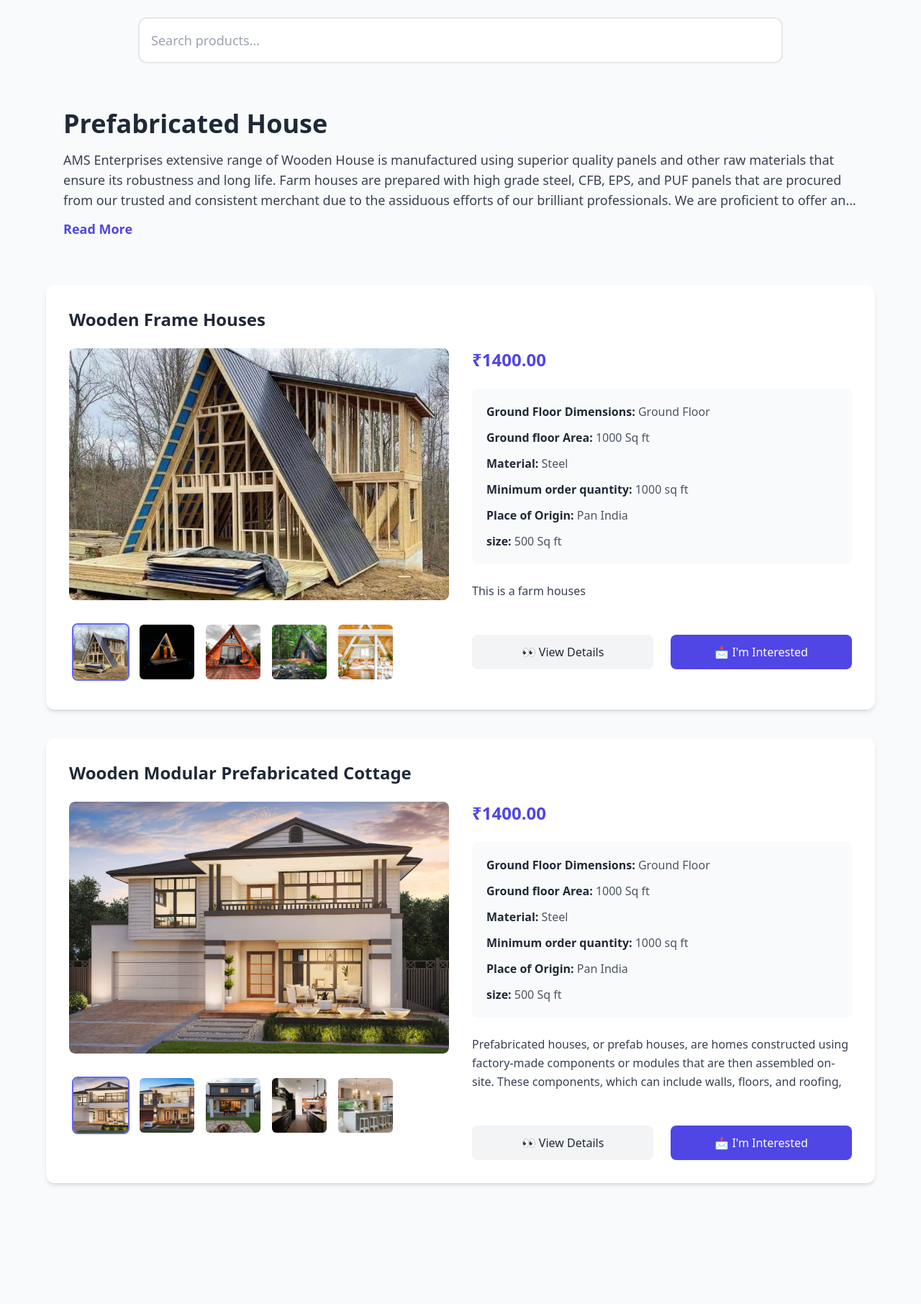
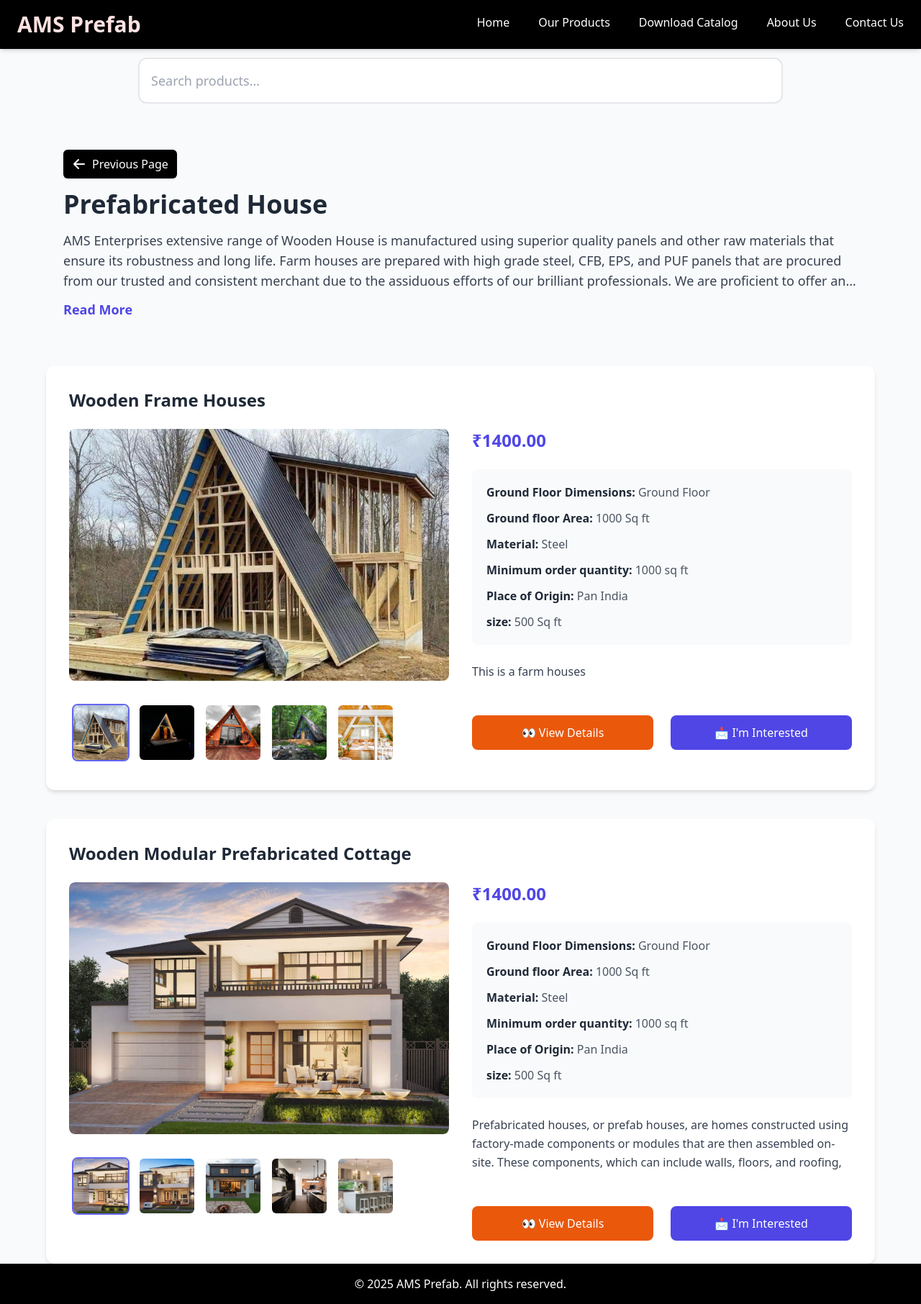
Before and after one commit to SahilGupta99/Product-Management, a Flask app: page /category/21 in a window 1280 px wide. Shown: the whole page at 72% size. Before the commit the page ends 1647 px from the top, so only its background shows below. Run offline with Flask 2, Linux system fonts and the light colour scheme; data comes from the database, SQL or seed files in the repository; some libraries are stand-ins or nearby versions.

Commit message:
added navbar and searchbar is working

```diff
--- a/templates/category.html
+++ b/templates/category.html
@@ -6,6 +6,12 @@
     <meta name="viewport" content="width=device-width, initial-scale=1.0">
     <title>{{ category.name }} - Products</title>
     <script src="https://cdn.tailwindcss.com"></script>
+    <script src="https://cdnjs.cloudflare.com/ajax/libs/font-awesome/6.5.1/js/all.min.js"crossorigin="anonymous"></script>
+    <script src="//cdnjs.cloudflare.com/ajax/libs/jquery/3.2.1/jquery.min.js"></script>
+    <link href="https://cdn.jsdelivr.net/npm/tailwindcss@2.2.19/dist/tailwind.min.css" rel="stylesheet">
+    <link href="https://cdn.jsdelivr.net/npm/tailwindcss@2.2.19/dist/tailwind.min.css" rel="stylesheet">
+    <link rel="stylesheet" href="https://cdnjs.cloudflare.com/ajax/libs/font-awesome/6.0.0-beta3/css/all.min.css">
+
     <style>
         .product-card {
             min-height: 100%;
@@ -92,20 +98,45 @@
             }
         }
     </style>
+
 </head>
 
-<body class="bg-gray-50 p-6">
+<body class="bg-gray-50 ">
+    {% include 'navbar-2.html' %}
+    <div class="h-20"></div>  <!-- Adjust height as per your navbar height -->
+
+    <main>
+
     <!-- Search Bar with Dropdown -->
     <div class="max-w-4xl mx-auto mb-10 relative">
         <input type="text" id="searchInput" placeholder="Search products..."
-            class="w-full p-4 text-lg border-2 rounded-xl focus:ring-2 focus:ring-indigo-500 focus:border-indigo-500"
-            onfocus="showSearchDropdown()">
+            class="w-full p-4 text-lg border-2 rounded-xl focus:ring-2 focus:ring-indigo-500 focus:border-indigo-500 pr-10"
+            oninput="toggleClearButton()" onfocus="showSearchDropdown()">
+
+        <!-- ❌ Clear Icon -->
+        <button id="clearSearchBtn" onclick="clearSearch()"
+            class="absolute right-4 top-1/2 transform -translate-y-1/2 text-2xl text-gray-400 hover:text-red-500 hidden">
+
+            &times;
+        </button>
+
         <div id="searchDropdown" class="search-dropdown">
             <!-- Search results will appear here -->
         </div>
     </div>
 
+
     <div class="max-w-6xl mx-auto p-6">
+             <!-- Back Button -->
+     <a href="/"
+     class="inline-flex items-center px-3 py-2 bg-black text-white rounded-md shadow hover:bg-gray-800 transition duration-200 mb-4">
+     <svg xmlns="http://www.w3.org/2000/svg" class="h-5 w-5 mr-2" viewBox="0 0 20 20" fill="currentColor">
+         <path fill-rule="evenodd"
+             d="M9.707 16.707a1 1 0 01-1.414 0l-6-6a1 1 0 010-1.414l6-6a1 1 0 011.414 1.414L5.414 9H17a1 1 0 110 2H5.414l4.293 4.293a1 1 0 010 1.414z"
+             clip-rule="evenodd" />
+     </svg>
+     Previous Page
+  </a>
         <!-- Display Category Name -->
         <h2 class="text-3xl md:text-4xl font-bold mb-4 text-gray-800">{{ category.name }}</h2>
 
@@ -123,13 +154,36 @@
 
     <!-- Products Container -->
     <div id="productsContainer" class="max-w-6xl mx-auto space-y-10"></div>
-
+    </main>
+    {% include 'footer.html' %}
     <!-- Hidden JSON Data -->
     <script type="application/json" id="productData">
         {{ products | tojson | safe }}
     </script>
 
     <script>
+
+// #DEV: to clear the search bar and filter
+function toggleClearButton() {
+    const input = document.getElementById('searchInput');
+    const clearBtn = document.getElementById('clearSearchBtn');
+    clearBtn.style.display = input.value ? 'block' : 'none';
+}
+
+function clearSearch() {
+    const input = document.getElementById('searchInput');
+    const dropdown = document.getElementById('searchDropdown');
+
+    input.value = '';
+    document.getElementById('clearSearchBtn').style.display = 'none';
+
+    // Optional: Clear filter or dropdown
+    dropdown.innerHTML = '';
+
+    // If you're applying filter from this input, reset data here
+    // For example: reload all products or reset your displayed list
+    fetchAllProducts(); // Create this function as needed
+}
         const products = JSON.parse(document.getElementById("productData").textContent);
         const searchInput = document.getElementById("searchInput");
         const searchDropdown = document.getElementById("searchDropdown");
@@ -149,10 +203,18 @@
 
         // Function to update search dropdown
         function updateSearchDropdown(filter = "") {
-            searchDropdown.innerHTML = products
-                .filter(product =>
-                    product.name.toLowerCase().includes(filter.toLowerCase())
+    const lowerFilter = filter.toLowerCase();
+    const matches = products.filter(product =>
+        product.id.toString().toLowerCase().includes(lowerFilter) ||
+        product.name.toLowerCase().includes(lowerFilter) ||
+        (product.description && product.description.toLowerCase().includes(lowerFilter)) ||
+        (product.price && product.price.toString().toLowerCase().includes(lowerFilter)) ||
+        Object.values(product.specs || {}).some(spec =>
+            spec && spec.toString().toLowerCase().includes(lowerFilter)
         )
+    );
+
+    searchDropdown.innerHTML = matches
         .map(product => `
             <div class="p-4 hover:bg-gray-50 cursor-pointer border-b border-gray-100 last:border-b-0"
                  onclick="selectProduct('${product.id}', '${product.name.replace(/'/g, "\\'")}')">
@@ -162,6 +224,7 @@
         `)
         .join('');
 }
+
 
         // Function to select product from dropdown
         function selectProduct(productId, productName) {
@@ -191,16 +254,20 @@
     let filteredProducts = products;
 
     if (typeof filter === 'string' && filter.trim() !== "") {
-                // Text search
-                filteredProducts = products.filter(product =>
-                    product.name.toLowerCase().includes(filter.toLowerCase()) ||
-                    (product.description && product.description.toLowerCase().includes(filter.toLowerCase())))
-            } else if (typeof filter === 'string') {
-                // Show all products
+        const lowerFilter = filter.toLowerCase();
+        filteredProducts = products.filter(product => {
+            return (
+                product.id.toString().toLowerCase().includes(lowerFilter) ||
+                product.name.toLowerCase().includes(lowerFilter) ||
+                (product.description && product.description.toLowerCase().includes(lowerFilter)) ||
+                (product.price && product.price.toString().toLowerCase().includes(lowerFilter)) ||
+                Object.values(product.specs || {}).some(spec =>
+                    spec && spec.toString().toLowerCase().includes(lowerFilter)
+                )
+            );
+        });
+    } else {
         filteredProducts = products;
-            } else {
-                // Filter by product ID
-                filteredProducts = products.filter(product => product.id === filter);
     }
 
     if (filteredProducts.length === 0) {
@@ -211,6 +278,9 @@
         `;
         return;
     }
+
+    // Render product cards (your existing rendering code goes here)
+
 
             filteredProducts.forEach((product, index) => {
                 const mainImage = (product.images && product.images.length > 0) ?
@@ -258,7 +328,7 @@
 
                                 <div class="mt-auto pt-6 action-buttons">
                                     <a href="/product/${product.id}"
-                                       class="flex-1 text-center bg-gray-100 hover:bg-gray-200 text-gray-800 font-medium px-6 py-3 rounded-lg transition duration-300">
+                                       class="flex-1 text-center bg-orange-600 hover:bg-gray-800 text-white font-medium px-6 py-3 rounded-lg transition duration-300">
                                         👀 View Details
                                     </a>
                                     <a href="/inquire?product_id=${product.id}"
@@ -307,6 +377,7 @@
         // Initialize page
         createProductSections();
     </script>
+
 </body>
 
 </html>
--- /dev/null
+++ b/templates/footer.html
@@ -0,0 +1,6 @@
+<!-- Footer -->
+<footer class="bg-black text-white py-4 w-full mt-auto">
+    <div class="max-w-6xl mx-auto text-center px-4">
+        <p class="text-sm md:text-base">&copy; 2025 AMS Prefab. All rights reserved.</p>
+    </div>
+</footer>
--- /dev/null
+++ b/templates/navbar-2.html
@@ -0,0 +1,73 @@
+<nav class="fixed top-0 left-0 w-full bg-black px-6 py-4 z-50 shadow-md">
+    <div class="max-w-7xl mx-auto flex justify-between items-center">
+        <!-- Logo -->
+        <div class="text-red-100 text-3xl font-bold">
+            <a href="index.html">AMS Prefab</a>
+        </div>
+
+        <!-- Desktop Menu -->
+        <div class="hidden md:flex space-x-10">
+            <a href="{/index}"
+                class="text-white relative pb-1 transition duration-300 ease-in-out after:block after:h-[2px] after:bg-white after:w-0 after:transition-all after:duration-300 hover:after:w-full after:mx-auto">
+                Home
+            </a>
+            <a href="#products"
+                class="text-white relative pb-1 transition duration-300 ease-in-out after:block after:h-[2px] after:bg-white after:w-0 after:transition-all after:duration-300 hover:after:w-full after:mx-auto">
+                Our Products
+            </a>
+
+
+            <a href="/static/catalog.pdf" download="Catalog.pdf" target="_blank"
+                onclick="setTimeout(() => { window.open('/static/catalog.pdf', '_blank'); }, 500);"
+                class="text-white relative pb-1 transition duration-300 ease-in-out after:block after:h-[2px] after:bg-white after:w-0 after:transition-all after:duration-300 hover:after:w-full after:mx-auto">
+                Download Catalog
+            </a>
+
+        <a href="#About us"
+            class="text-white relative pb-1 transition duration-300 ease-in-out after:block after:h-[2px] after:bg-white after:w-0 after:transition-all after:duration-300 hover:after:w-full after:mx-auto">
+            About Us
+        </a>
+
+            <a href="#contactform"
+                class="text-white relative pb-1 transition duration-300 ease-in-out after:block after:h-[2px] after:bg-white after:w-0 after:transition-all after:duration-300 hover:after:w-full after:mx-auto">
+                Contact Us
+            </a>
+        </div>
+
+        <!-- Mobile Menu Button -->
+        <button id="menuBtn" class="md:hidden text-white text-2xl p-2">
+            ☰
+        </button>
+    </div>
+
+    <!-- Mobile Menu -->
+    <div id="mobileMenu" class="hidden md:hidden flex flex-col bg-black p-4 mt-4">
+        <a href="{/index}"
+            class="text-white py-2 relative after:block after:h-[2px] after:bg-white after:w-0 after:transition-all after:duration-300 hover:after:w-full">
+            Home
+        </a>
+        <a href="#designs"
+            class="text-white py-2 relative after:block after:h-[2px] after:bg-white after:w-0 after:transition-all after:duration-300 hover:after:w-full">
+            Our Products
+        </a>
+        <a href="#features"
+            class="text-white py-2 relative after:block after:h-[2px] after:bg-white after:w-0 after:transition-all after:duration-300 hover:after:w-full">
+            Features
+        </a>
+        <a href="#review"
+            class="text-white py-2 relative after:block after:h-[2px] after:bg-white after:w-0 after:transition-all after:duration-300 hover:after:w-full">
+            User reviews
+        </a>
+
+        <a href="/static/catalog.pdf" download="Catalog.pdf" target="_blank"
+            onclick="setTimeout(() => { window.open('/static/catalog.pdf', '_blank'); }, 500);"
+            class="text-white py-2 relative after:block after:h-[2px] after:bg-white after:w-0 after:transition-all after:duration-300 hover:after:w-full">
+            Download Catalog
+        </a>
+
+        <a href="#contactform"
+            class="text-white py-2 relative after:block after:h-[2px] after:bg-white after:w-0 after:transition-all after:duration-300 hover:after:w-full">
+            Contact Us
+        </a>
+    </div>
+</nav>
```
Also changed, not shown: templates/index.html (+29 -55 lines), templates/product-detail.html (+4 -3 lines), static/uploads/categories/category_1744558136_sahil.jpg (deleted), static/uploads/categories/category_1744571048_image.jpg (deleted), static/uploads/categories/category_1744573024_image.jpg (deleted), static/uploads/categories/category_1744573599_image.jpg (deleted), static/uploads/categories/category_1744578255_16.jpg (deleted), static/uploads/categories/category_1744578513_10.jpg (deleted), static/uploads/categories/category_1745398081_virtualshowroom.png (added), static/uploads/categories/category_1745398105_karsten-wurth-7BjhtdogU3A-unsplash.jpg (renamed from static/uploads/categories/category_1744359617_karsten-wurth-7BjhtdogU3A-unsplash.jpg), static/uploads/categories/category_1745398117_zoltan-tasi-sJGvoX_eVhw-unsplash.jpg (added). Lines whose indentation alone changed are shown as unchanged.
